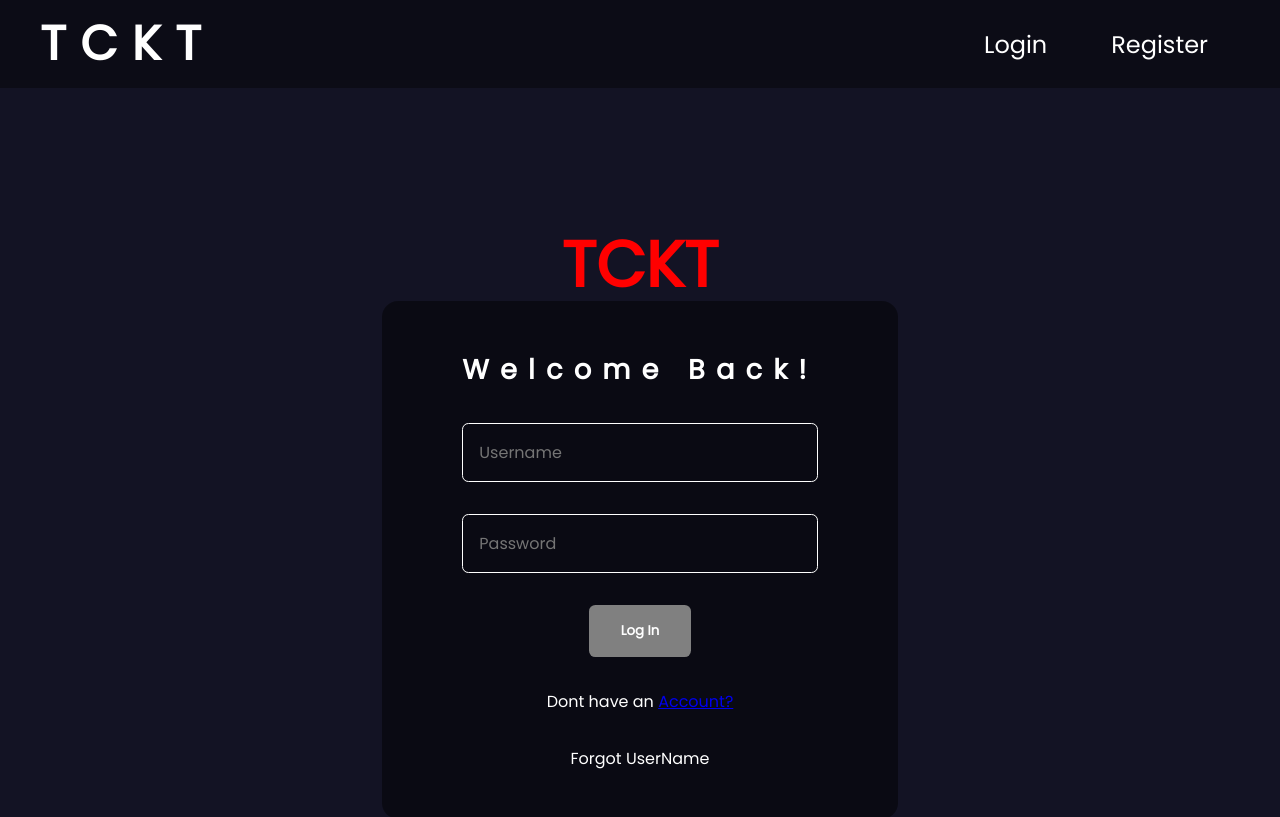
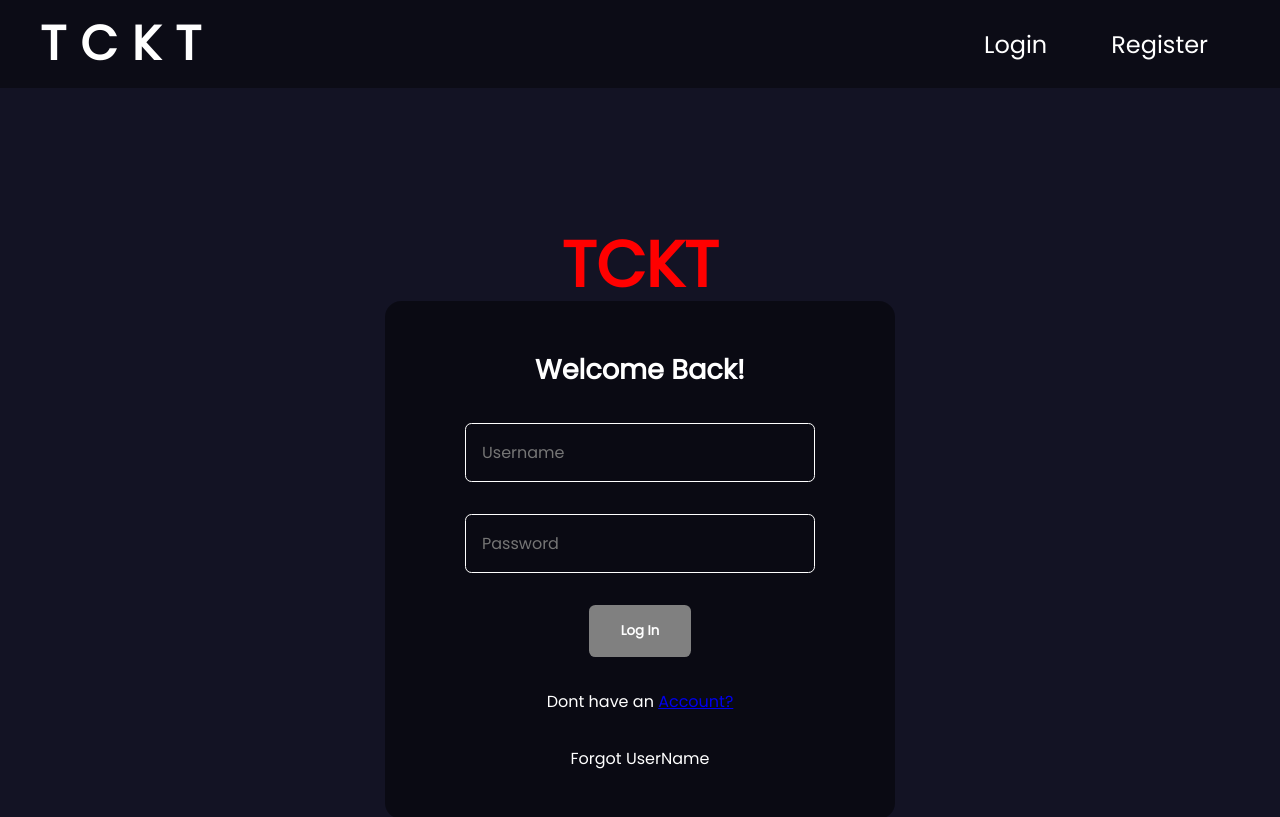
Before and after one commit to kaunfused/train, a React (Vite) app: page /login in a window 1280 px wide. Shown: the top 817 px of the page. Built offline with nearby package versions, Linux system fonts and the light colour scheme.

Commit message:
css modifications

```diff
--- a/src/components/css/Navbar.css
+++ b/src/components/css/Navbar.css
@@ -17,12 +17,13 @@ nav {
   font-size: 3rem;
   letter-spacing: 0.9rem;
   color: white;
-  transition: 0.45s linear;
+  transition: 0.4s linear;
 }
 
 .logo h1:hover {
   color: red;
   cursor: pointer;
+  letter-spacing: 1.5rem;
 }
 
 ul {
@@ -56,12 +57,8 @@ ul li:hover {
   color: red;
 }
 
-.active {
-  color: red;
-}
-
 ::-webkit-scrollbar {
-  width: 0.3rem;
+  width: 0.2rem;
 }
 
 /* Track */
@@ -71,10 +68,5 @@ ul li:hover {
 
 /* Handle */
 ::-webkit-scrollbar-thumb {
-  background: #888;
+  background: red;
 }
-
-/* Handle on hover */
-::-webkit-scrollbar-thumb:hover {
-  background: #555;
-}
--- a/src/components/login.jsx
+++ b/src/components/login.jsx
@@ -60,7 +60,7 @@ function Login() {
         <h2>TCKT</h2>
         <div className="container2">
           <form>
-            <h3>Welcome Back!</h3>
+            <h3 style={{ letterSpacing: "normal" }}>Welcome Back!</h3>
             <input
               type="text"
               placeholder="Username"
```
